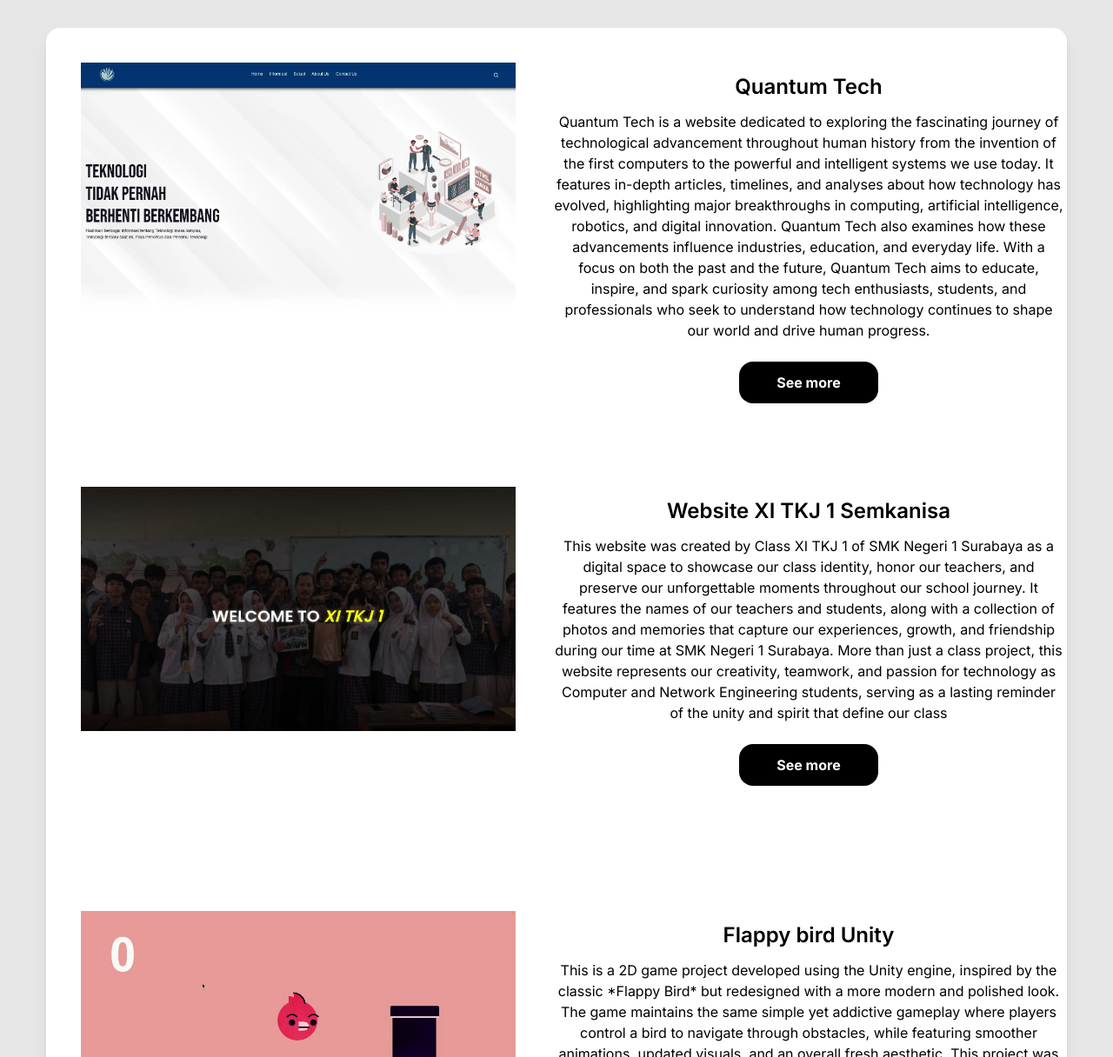
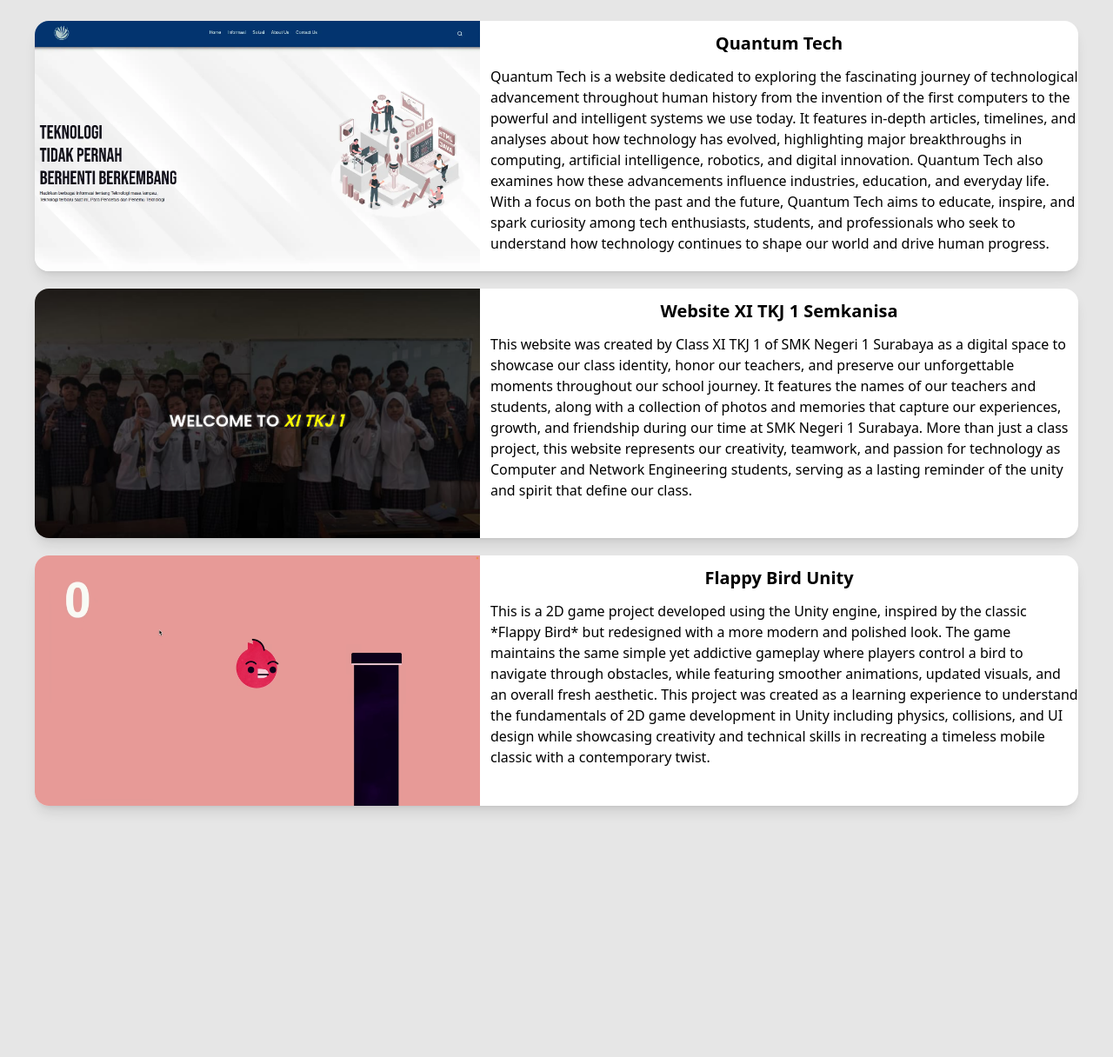
Before and after one commit to Zetus252/portofolio-tailwind, a website: page docs/index.html in a window 1280 px wide. Shown: the part 3080-4296 px from the top of the page at 87% size. After the commit the page ends 4047 px from the top, so only its background shows below. Drawn offline with nearby package versions, Linux system fonts and the light colour scheme.

Commit message:
add responsive for project

```diff
--- a/docs/index.html
+++ b/docs/index.html
@@ -43,7 +43,7 @@
       </p>
       <a
         class="mx-auto bg-black text-white p-3 rounded-2xl text-xs md:text-sm lg:text-base mt-6 font-[Inter] font-bold hover:bg-gray-900"
-        href="#about"
+        href="#certificate"
       >
         Who am i
       </a>
@@ -82,7 +82,7 @@
     </div>
 
     <div
-      class="bg-white w-11/12 mx-auto mt-10 rounded-2xl font-[Inter] shadow-xl"
+      class="bg-white w-11/12 mx-auto mt-4 rounded-2xl font-[Inter] shadow-xl"
     >
       <div class="grid grid-cols-3 grid-rows-2 gap-4 p-4">
         <div
@@ -229,19 +229,22 @@
       </h1>
     </div>
 
-    <div
-      class="grid grid-cols-1 grid-rows-3 gap-4 w-11/12 mx-auto bg-white shadow-lg mt-10 rounded-2xl"
-    >
+    <!-- Container -->
+    <div class="flex flex-col bg-transparent-400 gap-5 m-3 lg:m-10">
       <!-- Quantum Tech -->
-      <div class="flex">
-        <div>
-          <img src="projects/quantum-tech.webp" width="500px" class="m-10" />
-        </div>
-        <div class="mx-auto m-10 max-w-1/2">
-          <h2 class="font-[Inter] text-2xl font-semibold m-3 text-center">
-            Quantum Tech
-          </h2>
-          <p class="text-center text-base font-[Inter]">
+      <div
+        class="bg-white flex flex-col lg:flex-row rounded-2xl shadow-lg mt-4"
+      >
+        <img
+          src="/docs/projects/quantum-tech.webp"
+          class="w-sm lg:w-lg rounded-t-2xl lg:rounded-tl-2xl lg:rounded-bl-2xl lg:rounded-tr-none"
+          alt=""
+        />
+        <div class="flex flex-col">
+          <a href="https://quantumtech-nine.vercel.app/">
+            <h1 class="text-center m-3 font-bold lg:text-xl">Quantum Tech</h1>
+          </a>
+          <p class="text-start hidden lg:block ml-3">
             Quantum Tech is a website dedicated to exploring the fascinating
             journey of technological advancement throughout human history from
             the invention of the first computers to the powerful and intelligent
@@ -255,25 +258,21 @@
             students, and professionals who seek to understand how technology
             continues to shape our world and drive human progress.
           </p>
-          <a
-            class="block text-center w-40 mx-auto bg-black text-white p-3 rounded-2xl text-l mt-6 font-[Inter] font-bold hover:bg-gray-900"
-            href="https://quantumtech-nine.vercel.app/"
-          >
-            See more
-          </a>
         </div>
       </div>
-
-      <!-- Website TKJ -->
-      <div class="flex">
-        <div>
-          <img src="projects/xi-tkj-1.png" width="500px" class="m-10" />
-        </div>
-        <div class="mx-auto m-10 max-w-1/2">
-          <h2 class="font-[Inter] text-2xl font-semibold m-3 text-center">
-            Website XI TKJ 1 Semkanisa
-          </h2>
-          <p class="text-center text-base font-[Inter]">
+      <div class="bg-white flex flex-col lg:flex-row rounded-2xl shadow-lg">
+        <img
+          src="/docs/projects/xi-tkj-1.png"
+          class="w-sm lg:w-lg rounded-t-2xl lg:rounded-tl-2xl lg:rounded-bl-2xl lg:rounded-tr-none"
+          alt=""
+        />
+        <div class="flex flex-col">
+          <a href="https://xi-tkj-1-semkanisa.vercel.app/">
+            <h1 class="text-center m-3 font-bold lg:text-xl">
+              Website XI TKJ 1 Semkanisa
+            </h1>
+          </a>
+          <p class="text-start hidden lg:block ml-3">
             This website was created by Class XI TKJ 1 of SMK Negeri 1 Surabaya
             as a digital space to showcase our class identity, honor our
             teachers, and preserve our unforgettable moments throughout our
@@ -283,27 +282,23 @@
             Surabaya. More than just a class project, this website represents
             our creativity, teamwork, and passion for technology as Computer and
             Network Engineering students, serving as a lasting reminder of the
-            unity and spirit that define our class
+            unity and spirit that define our class.
           </p>
-          <a
-            class="block text-center w-40 mx-auto bg-black text-white p-3 rounded-2xl text-l mt-6 font-[Inter] font-bold hover:bg-gray-900"
-            href="https://quantumtech-nine.vercel.app/"
-          >
-            See more
-          </a>
         </div>
       </div>
-
-      <!-- Flappy Bird -->
-      <div class="flex">
-        <div>
-          <img src="projects/flappy-bird.png" width="500px" class="m-10" />
-        </div>
-        <div class="mx-auto m-10 max-w-1/2">
-          <h2 class="font-[Inter] text-2xl font-semibold m-3 text-center">
-            Flappy bird Unity
-          </h2>
-          <p class="text-center text-base font-[Inter]">
+      <div class="bg-white flex flex-col lg:flex-row rounded-2xl shadow-lg">
+        <img
+          src="/docs/projects/flappy-bird.png"
+          class="w-sm lg:w-lg rounded-t-2xl lg:rounded-tl-2xl lg:rounded-bl-2xl lg:rounded-tr-none"
+          alt=""
+        />
+        <div class="flex flex-col">
+          <a href="https://github.com/Zetus252/Flappy-Bird-Unity">
+            <h1 class="text-center m-3 font-bold lg:text-xl">
+              Flappy Bird Unity
+            </h1>
+          </a>
+          <p class="text-start hidden lg:block ml-3">
             This is a 2D game project developed using the Unity engine, inspired
             by the classic *Flappy Bird* but redesigned with a more modern and
             polished look. The game maintains the same simple yet addictive
@@ -313,55 +308,25 @@
             to understand the fundamentals of 2D game development in Unity
             including physics, collisions, and UI design while showcasing
             creativity and technical skills in recreating a timeless mobile
-            classic with a contemporary twist
+            classic with a contemporary twist.
           </p>
-          <a
-            class="block text-center w-40 mx-auto bg-black text-white p-3 rounded-2xl text-l mt-6 font-[Inter] font-bold hover:bg-gray-900"
-            href="https://quantumtech-nine.vercel.app/"
-          >
-            See more
-          </a>
         </div>
       </div>
     </div>
+
     <!-- Project end -->
 
     <!-- Certificate -->
-    <div class="flex mt-96" id="skills">
+    <!-- <div class="flex mt-96" id="certificate">
       <h1 class="font-bold mx-auto font-[Inter] text-4xl mt-10">Certificate</h1>
     </div>
 
-    <div class="grid grid-cols-3 grid-rows-1 gap-4 m-16">
-      <div class="bg-white flex flex-col rounded-t-2xl">
-        <div class="m-3">
-          <img src="certificate/iot.webp" class="rounded-t-2xl" alt="" />
-        </div>
-        <div class="font-[Inter] text-2xl font-semibold m-3 text-center hove">
-          Pelatihan IoT Narotama 2024
-        </div>
-      </div>
+    <div class="flex flex-col lg:flex-row">
+      <div class="bg-red-500">1</div>
+      <div class="bg-blue-500">2</div>
+      <div class="bg-yellow-500">3</div>
+    </div> -->
 
-      <div class="bg-white flex flex-col rounded-t-2xl">
-        <div class="m-3">
-          <img src="certificate/jcc.webp" class="rounded-t-2xl" alt="" />
-        </div>
-        <div class="font-[Inter] text-2xl font-semibold m-3 text-center hove">
-          Finalis JCC 2025
-        </div>
-      </div>
-      <div class="bg-white flex flex-col rounded-t-2xl">
-        <div class="m-3">
-          <img
-            src="certificate/Farrel_Satya_Kurniawan_.png"
-            class="rounded-t-2xl"
-            alt=""
-          />
-        </div>
-        <div class="font-[Inter] text-2xl font-semibold m-3 text-center hove">
-          Pelatihan Domain Radnet
-        </div>
-      </div>
-    </div>
     <!-- Certificate end -->
 
     <!-- Javascript -->
```
Also changed, not shown: docs/output.css.
